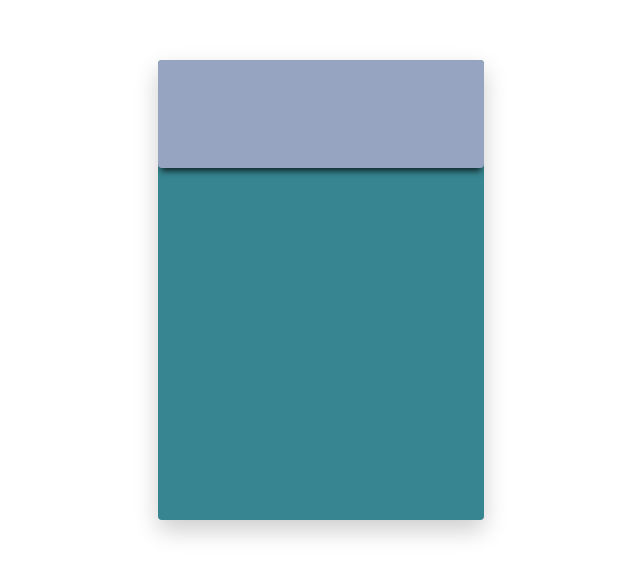
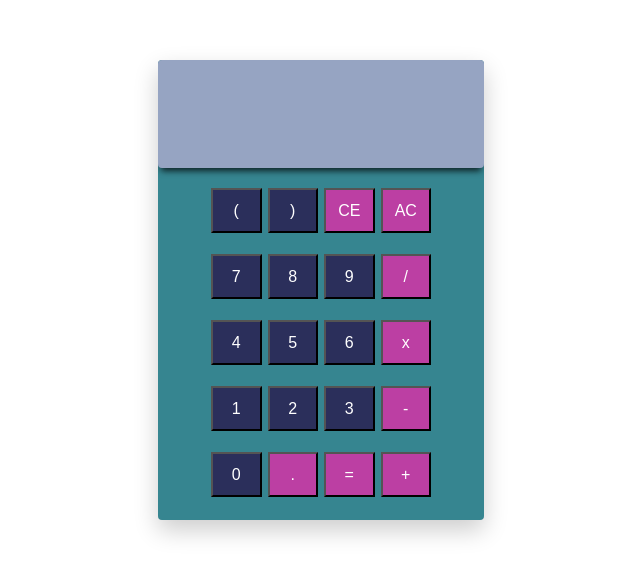
Before and after one commit to hughwin/react-calculator, a React (Create React App) app: page / in a window 1280 px wide. Shown: the part 110-686 px from the top of the page, without its empty margins (319-959 px from the left). Built offline with nearby package versions, Linux system fonts and the light colour scheme.

Commit message:
Basic layout of buttons

```diff
--- a/src/App.js
+++ b/src/App.js
@@ -1,6 +1,11 @@
-import react, { useState } from "react";
-import { Button, Row, Coulumn, Container, Col } from "react-bootstrap";
-import "bootstrap/dist/css/bootstrap.min.css";
+import { useState } from "react";
+import {
+  Button,
+  Row,
+  Container,
+  ButtonGroup,
+  ThemeProvider,
+} from "react-bootstrap";
 
 import CalculatorScreen from "./components/CalculatorScreen";
 
@@ -10,10 +15,52 @@ function App() {
   const numberTwo = useState("");
 
   return (
-    <div className="App" class="calculator">
-      <Container fluid>
-        <CalculatorScreen />
-      </Container>
+    <div className="App calculator">
+      <ThemeProvider prefixes={{ btn: "custom-btn " }}>
+        <Container fluid>
+          <CalculatorScreen />
+          <Row>
+            <ButtonGroup>
+              <Button className="custom-btn">(</Button>
+              <Button className="custom-btn">)</Button>
+              <Button className="custom-btn func-button">CE</Button>
+              <Button className="custom-btn func-button">AC</Button>
+            </ButtonGroup>
+          </Row>
+          <Row>
+            <ButtonGroup>
+              <Button className="custom-btn">7</Button>
+              <Button className="custom-btn">8</Button>
+              <Button className="custom-btn">9</Button>
+              <Button className="custom-btn func-button">/</Button>
+            </ButtonGroup>
+          </Row>
+          <Row>
+            <ButtonGroup>
+              <Button className="custom-btn">4</Button>
+              <Button className="custom-btn">5</Button>
+              <Button className="custom-btn">6</Button>
+              <Button className="custom-btn func-button">x</Button>
+            </ButtonGroup>
+          </Row>
+          <Row>
+            <ButtonGroup>
+              <Button className="custom-btn">1</Button>
+              <Button className="custom-btn">2</Button>
+              <Button className="custom-btn">3</Button>
+              <Button className="custom-btn func-button">-</Button>
+            </ButtonGroup>
+          </Row>
+          <Row>
+            <ButtonGroup>
+              <Button className="custom-btn">0</Button>
+              <Button className="custom-btn func-button">.</Button>
+              <Button className="custom-btn func-button">=</Button>
+              <Button className="custom-btn func-button">+</Button>
+            </ButtonGroup>
+          </Row>
+        </Container>
+      </ThemeProvider>
     </div>
   );
 }
--- a/src/index.css
+++ b/src/index.css
@@ -1,6 +1,5 @@
-
 html {
-    font-family: 'PT Sans', sans-serif;
+  font-family: "PT Sans", sans-serif;
 }
 
 body {
@@ -8,7 +7,7 @@ body {
 }
 
 .screen {
-  background-color: rgb(150,164,194);
+  background-color: rgb(150, 164, 194);
   height: 110px;
   width: 326px;
   top: 11.6%;
@@ -17,10 +16,9 @@ body {
   padding: 45px;
   position: absolute;
   border-radius: 4px;
--webkit-box-shadow: 0 6px 6px -3px rgba(0,0,0,0.75);
-   -moz-box-shadow: 0 6px 6px -3px rgba(0,0,0,0.75);
-        box-shadow: 0 6px 6px -3px rgba(0,0,0,0.75);
-
+  -webkit-box-shadow: 0 6px 6px -3px rgba(0, 0, 0, 0.75);
+  -moz-box-shadow: 0 6px 6px -3px rgba(0, 0, 0, 0.75);
+  box-shadow: 0 6px 6px -3px rgba(0, 0, 0, 0.75);
 }
 
 .calculator {
@@ -36,35 +34,38 @@ body {
   padding-bottom: 100px;
   color: white;
   background: rgb(54, 133, 144);
-  box-shadow: 0 10px 25px rgba(0, 0, 0, .2);
+  box-shadow: 0 10px 25px rgba(0, 0, 0, 0.2);
   overflow: hidden;
 }
 
-.btn {
+.custom-btn {
   margin: 3px;
   height: 45px;
   width: 60px;
-  background: rgb(43, 47, 91);
+  color: white;
+  background-color: rgb(43, 47, 91);
   margin-top: 18px;
-  font-family: 'PT Sans', sans-serif;
+  font-family: "PT Sans", sans-serif;
 }
 
-.btn:focus {
-  color:white;
+.cunstom-btn:focus {
+  color: white;
 }
 
 .calc {
   font-size: 15px;
 }
 
-.btn:hover {
-  color:white;
+.custom-btn:hover {
+  color: white;
 }
 
 .func-button {
+  background-color: rgb(188, 63, 163) !important;
+  color: white !important;
 
-  background: rgb(188, 63, 163) !important;
 }
+
 #output {
-  font-size : 20px;
+  font-size: 20px;
 }
--- a/src/index.js
+++ b/src/index.js
@@ -1,7 +1,8 @@
 import React from 'react';
 import ReactDOM from 'react-dom';
+import "bootstrap/dist/css/bootstrap.min.css";
+import App from './App';
 import './index.css';
-import App from './App';
 
 ReactDOM.render(
   <React.StrictMode>
```
